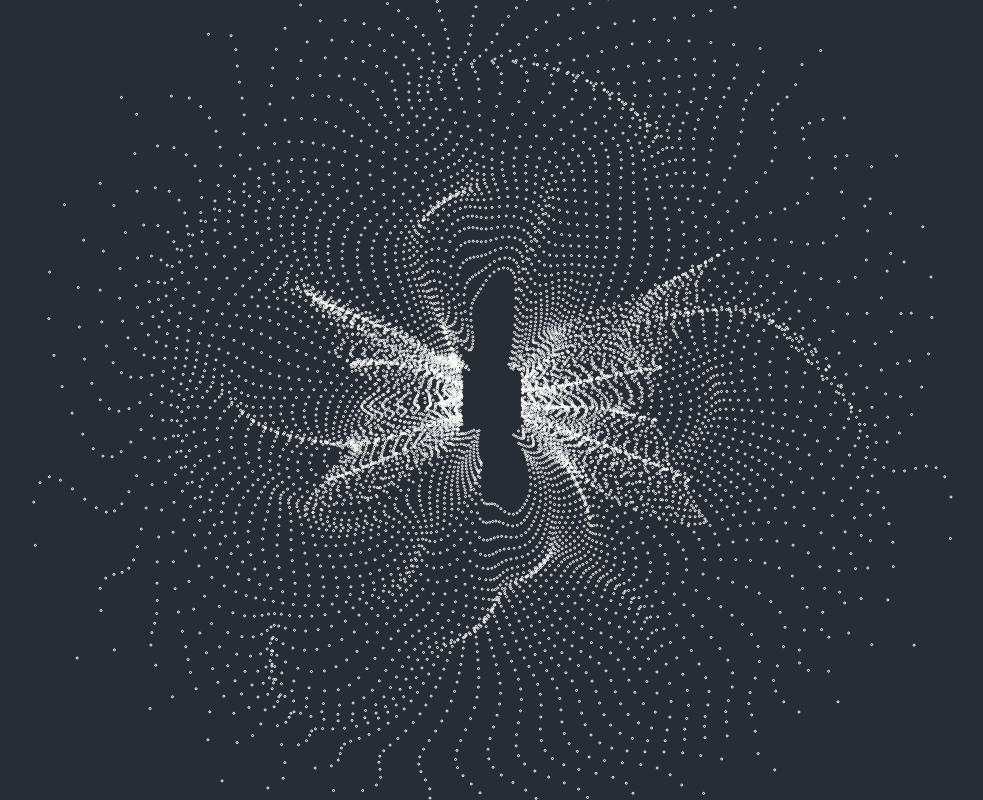
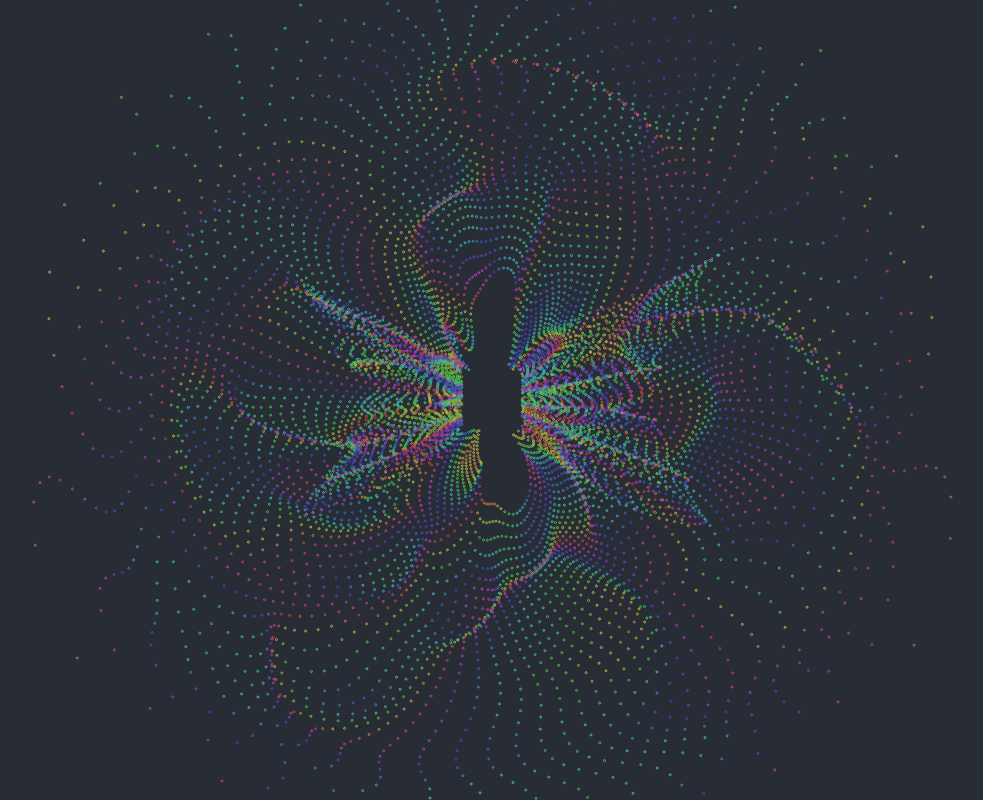
Before and after one commit to jimvandervoort/waves, a website built with Vite: page index.html in a window 1280 px wide. Shown: the whole page, without its empty margins (148-1131 px from the left). Built offline with nearby package versions, Linux system fonts and the light colour scheme; animation ran at ten frames a second.

Commit message:
Bring back colour 🏳️‍🌈

```diff
--- a/index.html
+++ b/index.html
@@ -14,7 +14,7 @@
 	<input type="range" id="zoom" name="zoom" min=".001" max="4000" value="220"/>
 
 	<label for="saturation">Saturation</label>
-	<input type="range" id="saturation" name="saturation" min="0" max="100" value="90"/>
+	<input type="range" id="saturation" name="saturation" min="0" max="100" value="50"/>
 
 	<label for="spacing">Spacing</label>
 	<input type="range" id="spacing" name="spacing" min="0" max="500" value="10"/>
--- a/main.js
+++ b/main.js
@@ -60,10 +60,10 @@ function snap(state, x, y) {
 
 function drawDot(noise, ctx, state, width, height, x, y, offset) {
 	ctx.beginPath();
-
-	ctx.strokeStyle = `#fff`;
+	ctx.strokeStyle = `hsl(${noise(x / state.zoom, y / state.zoom) * 360}, ${state.saturation}%, 50%)`;
 
 	const n = noise((x + offset) / state.zoom, (y + offset) / state.zoom);
+	ctx.strokeStyle = `hsl(${n * 360}, ${state.saturation}%, 50%)`;
 	x += Math.cos(n * state.warp) * state.jig;
 	y += Math.sin(n * state.warp) * state.jig;
 	const cords = snap(state, x, y);
```
